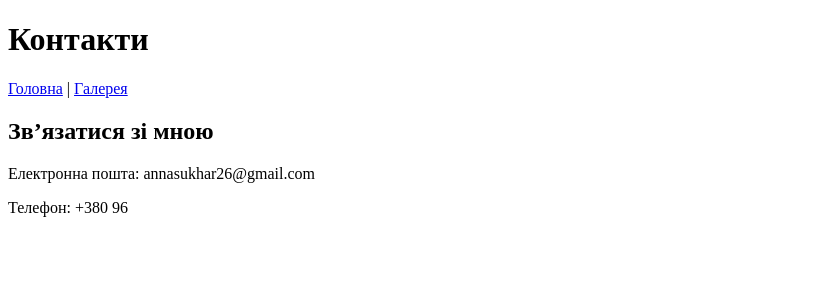
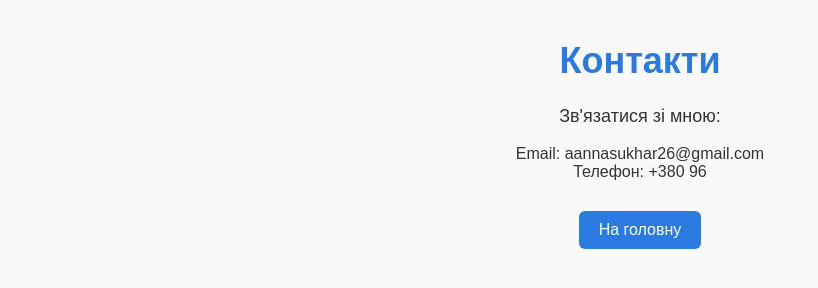
Before and after one commit to annasukhar/TestManual, a plain HTML site: page pages/contact.html in a window 1280 px wide. Shown: the whole page, without its empty margins (0-818 px from the left). Drawn offline with Linux system fonts and the light colour scheme.

Commit message:
ДЗ: додано стилі через style.css, оновлено всі HTML сторінки

```diff
--- a/pages/contact.html
+++ b/pages/contact.html
@@ -1,21 +1,24 @@
 <!DOCTYPE html>
 <html lang="uk">
 <head>
-  <meta charset="UTF-8" />
+  <meta charset="UTF-8">
   <title>Контакти</title>
+  <link rel="stylesheet" href="../style.css" />
 </head>
 <body>
-  <h1>Контакти</h1>
+  <h1 class="title">Контакти</h1>
 
-  <nav>
-    <a href="../index.html">Головна</a> |
-    <a href="gallery.html">Галерея</a>
-  </nav>
+  <p class="intro">Зв'язатися зі мною:</p>
 
-  <section>
-    <h2>Зв’язатися зі мною</h2>
-    <p>Електронна пошта: annasukhar26@gmail.com</p>
-    <p>Телефон: +380 96</p>
-  </section>
+  <ul class="info-list">
+    <li>Email: aannasukhar26@gmail.com</li>
+    <li>Телефон: +380 96</li>
+  </ul>
+
+  <div class="buttons">
+    <a href="../index.html">
+      <button class="nav-button">На головну</button>
+    </a>
+  </div>
 </body>
 </html>
--- /dev/null
+++ b/style.css
@@ -0,0 +1,48 @@
+/* style.css */
+
+body {
+  background-color: #f9f9f9;
+  font-family: Arial, sans-serif;
+  color: #333;
+  text-align: center;
+  margin: 40px;
+}
+
+.title {
+  color: #2a7ae2;
+  font-size: 36px;
+}
+
+.intro {
+  font-size: 18px;
+}
+
+.section-title {
+  margin-top: 30px;
+  font-size: 24px;
+  color: #555;
+}
+
+.info-list {
+  list-style: none;
+  padding: 0;
+  font-size: 16px;
+}
+
+.nav-button {
+  background-color: #2a7ae2;
+  color: white;
+  border: none;
+  padding: 10px 20px;
+  font-size: 16px;
+  border-radius: 6px;
+  cursor: pointer;
+}
+
+.nav-button:hover {
+  background-color: #145dc1;
+}
+
+.buttons {
+  margin-top: 30px;
+}
```
Also changed, not shown: index.html (+8 -7 lines), pages/gallery.html (+13 -10 lines).
